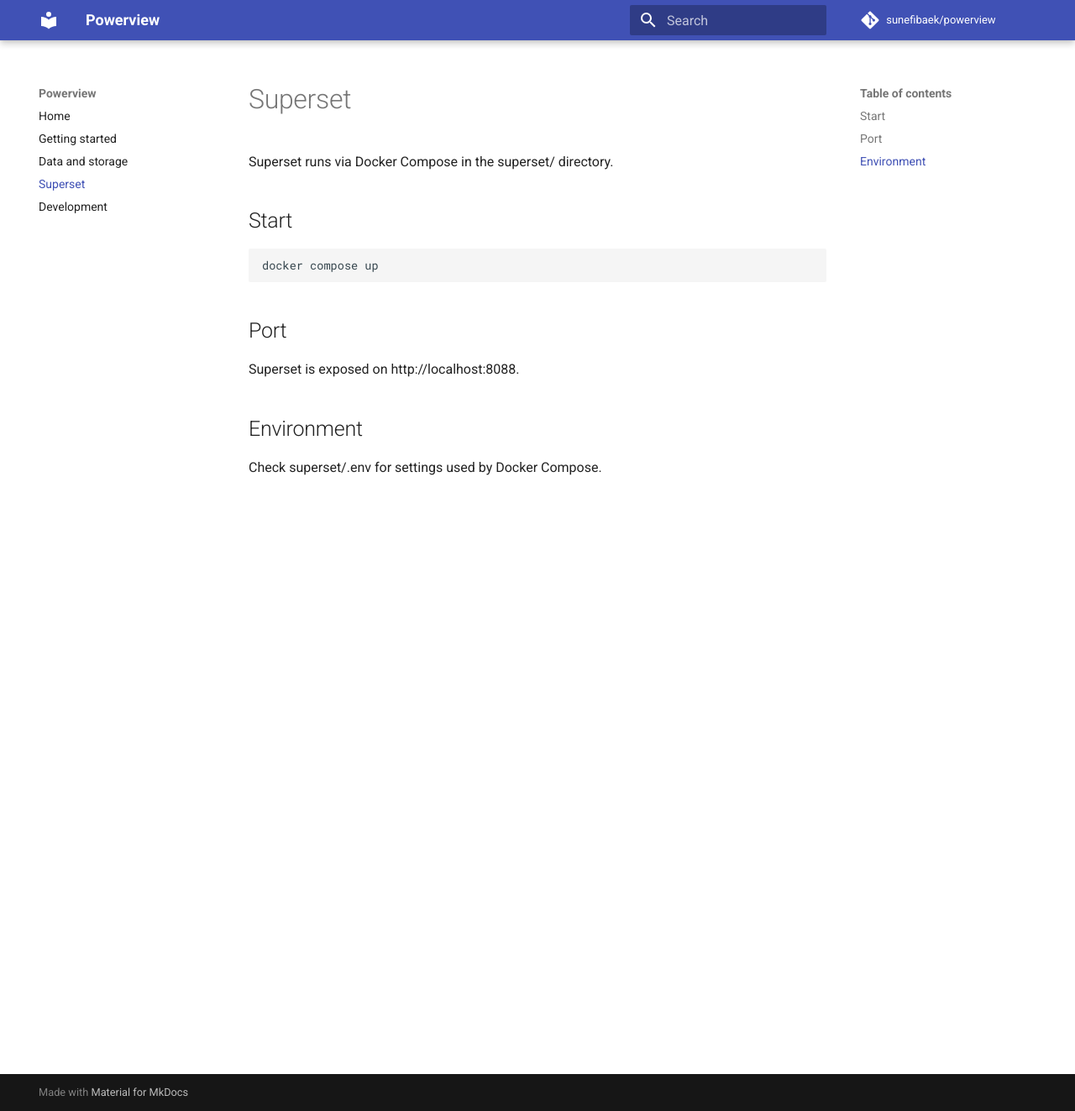
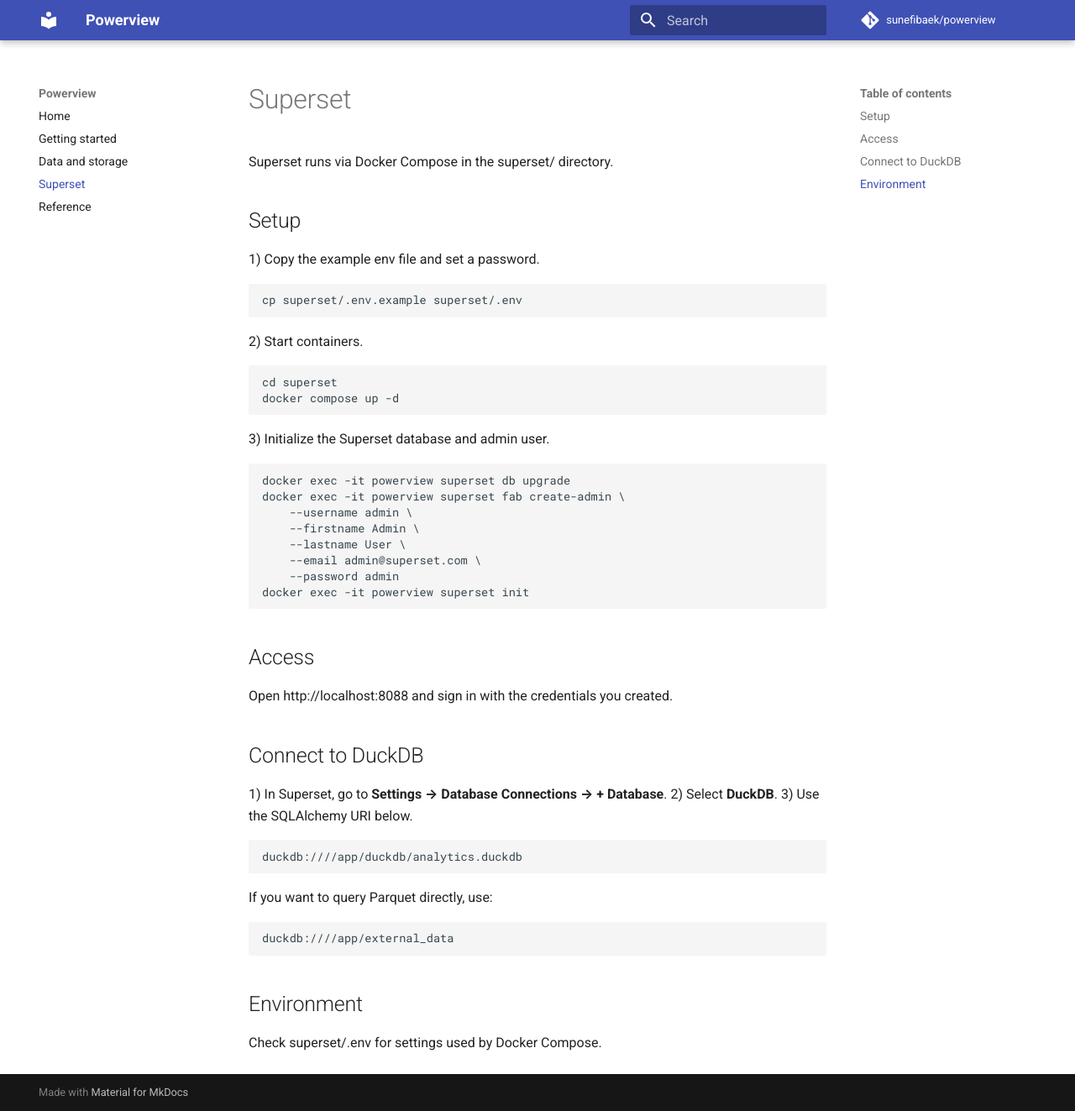
Before and after one commit to sunefibaek/powerview, an MkDocs documentation site: the page built from docs/superset.md, in a window 1280 px wide and 1323 px high. Shown: the whole window at 84% size. Built offline with MkDocs 1.6.1 and Material for MkDocs 9.7.7, drawn with Linux system fonts in a browser that asks for light colours; comment, search, counter and statistics services are not loaded.

Commit message:
Update documentation: add reference guide and enhance Superset setup instructions

````diff
--- a/docs/superset.md
+++ b/docs/superset.md
@@ -2,15 +2,53 @@
 
 Superset runs via Docker Compose in the superset/ directory.
 
-## Start
+## Setup
+
+1) Copy the example env file and set a password.
 
 ```bash
-docker compose up
+cp superset/.env.example superset/.env
 ```
 
-## Port
+2) Start containers.
 
-Superset is exposed on http://localhost:8088.
+```bash
+cd superset
+docker compose up -d
+```
+
+3) Initialize the Superset database and admin user.
+
+```bash
+docker exec -it powerview superset db upgrade
+docker exec -it powerview superset fab create-admin \
+	--username admin \
+	--firstname Admin \
+	--lastname User \
+	--email admin@superset.com \
+	--password admin
+docker exec -it powerview superset init
+```
+
+## Access
+
+Open http://localhost:8088 and sign in with the credentials you created.
+
+## Connect to DuckDB
+
+1) In Superset, go to **Settings → Database Connections → + Database**.
+2) Select **DuckDB**.
+3) Use the SQLAlchemy URI below.
+
+```
+duckdb:////app/duckdb/analytics.duckdb
+```
+
+If you want to query Parquet directly, use:
+
+```
+duckdb:////app/external_data
+```
 
 ## Environment
 
--- a/mkdocs.yml
+++ b/mkdocs.yml
@@ -25,4 +25,5 @@
   - Getting started: getting-started.md
   - Data and storage: data-and-storage.md
   - Superset: superset.md
-  - Development: development.md
+#   - Development: development.md
+  - Reference: reference.md
````
Also changed, not shown: docs/reference.md (added, +33 -0 lines), 1 other file.
